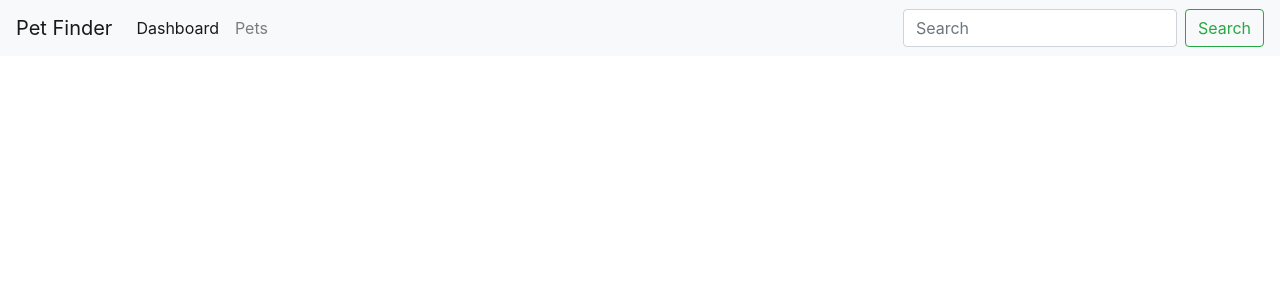
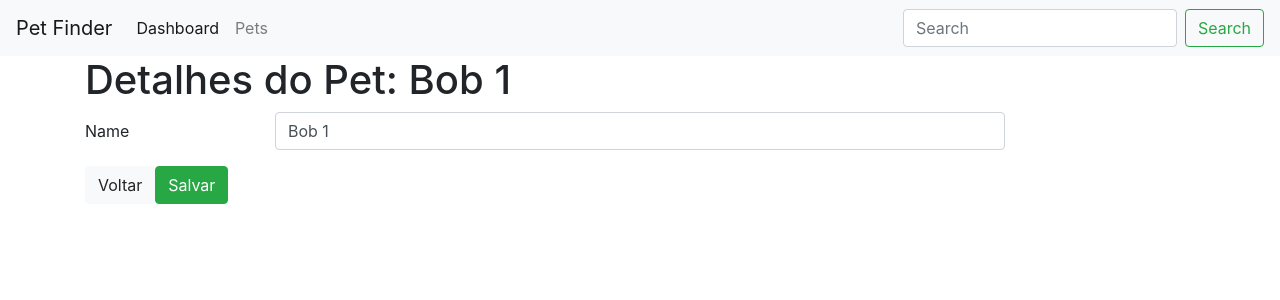
Before and after one commit to guimaraes-lucas/pet-finder-app, an Angular app: page /pets/1 in a window 1280 px wide. Before the commit this address led to /. Shown: the top 300 px of the page. Built offline with nearby package versions, Linux system fonts and the light colour scheme.

Commit message:
feat: add route pets/:id and ajusts in dashboard

```diff
--- a/src/app/dashboard/dashboard.component.html
+++ b/src/app/dashboard/dashboard.component.html
@@ -1 +1,18 @@
 <h1>Painel de controle</h1>
+
+<table class='table'>
+  <thead>
+    <th>Pets</th>
+    <th>Ações</th>
+  </thead>
+  <tbody>
+    <tr *ngFor="let pet of pets">
+      <td>{{ pet.name }}</td>
+      <td>
+        <a [routerLink]="['/pets', pet.id]" class="btn btn-info">
+          Detalhes
+        </a>
+      </td>
+    </tr>
+  </tbody>
+</table>
--- a/src/app/dashboard/dashboard.component.ts
+++ b/src/app/dashboard/dashboard.component.ts
@@ -1,10 +1,21 @@
 import { Component, OnInit } from '@angular/core';
+
+import { Pet } from '../pets/shared/pet.model'
+import { PetService } from '../pets/shared/pet.service'
 
 @Component({
   selector: 'dashboard',
-  templateUrl: './dashboard.component.html',
+  templateUrl: './dashboard.component.html'
 })
 
 export class DashboardComponent{
+  public pets: Pet[];
 
+  public constructor(private petService: PetService){  }
+
+  public ngOnInit(){
+    this.petService.getCityPets()
+      .then((pets) => this.pets = pets)
+      .catch((error_msg) => alert(error_msg));
+  }
 }
--- a/src/app/pets/pet-detail/pet-detail.component.html
+++ b/src/app/pets/pet-detail/pet-detail.component.html
@@ -1,22 +1,16 @@
-<div class="modal fade" id="petDetailModal" tabindex="-1" aria-labelledby="petDetailLabel" aria-hidden="true" *ngIf='pet'>
-  <div class="modal-dialog">
-    <div class="modal-content">
-      <div class="modal-header">
-        <h5 class="modal-title" id="petDetailLabel">Detalhes do Pet: {{ pet.name }}</h5>
-        <button type="button" class="close" data-dismiss="modal" aria-label="Close">
-          <span aria-hidden="true">&times;</span>
-        </button>
-      </div>
-      <div class="modal-body">
-        <input [(ngModel)]="pet.name" class="form-control" type="text">
-        <p>
-          <strong>Nome: </strong> {{ pet.name }}
-        </p>
-      </div>
-      <div class="modal-footer">
-        <button type="button" class="btn btn-secondary" data-dismiss="modal">Close</button>
-        <button type="button" class="btn btn-primary">Save changes</button>
-      </div>
+<h1>Detalhes do Pet: {{ pet?.name }}</h1>
+
+<div *ngIf="pet">
+  <div class="form-group row">
+    <label for="name" class="col-sm-2 col-form-label">Name</label>
+    <div class="col-sm-8">
+      <input [(ngModel)]="pet.name" class="form-control" type="text">
+    </div>
+  </div>
+  <div class="form-group row">
+    <div class="col-sm-8">
+      <button class="btn btn-light" (click)="goBack()">Voltar</button>
+      <button type="submit" class="btn btn-success">Salvar</button>
     </div>
   </div>
 </div>
--- a/src/app/pets/pet-detail/pet-detail.component.ts
+++ b/src/app/pets/pet-detail/pet-detail.component.ts
@@ -1,16 +1,32 @@
-import { Component, Input } from '@angular/core';
+import { Component, OnInit } from '@angular/core';
+import { ActivatedRoute, Params } from '@angular/router';
+import { switchMap } from 'rxjs/operators'
+import { Location } from '@angular/common'
 
 import { Pet } from '../shared/pet.model';
+import { PetService } from '../shared/pet.service';
 
 @Component({
   selector: 'pet-detail',
   templateUrl: './pet-detail.component.html'
 })
 
-export class PetDetailComponent{
-  @Input() public pet: Pet;
+export class PetDetailComponent implements OnInit{
+  public pet: Pet;
 
-  public constructor(){
-    this.pet = new Pet();
+  public constructor(
+    private petService: PetService,
+    private route: ActivatedRoute,
+    private location: Location
+  ){ }
+
+  public ngOnInit(){
+    this.route.params
+      .pipe(switchMap((params: Params) => this.petService.getPet(+params['id'])))
+      .subscribe(pet => this.pet = pet)
+  }
+
+  public goBack(){
+    this.location.back();
   }
 }
--- a/src/app/pets/pets.component.html
+++ b/src/app/pets/pets.component.html
@@ -9,12 +9,12 @@
       <td>{{ pet.id }}</td>
       <td>{{ pet.name }}</td>
       <td>
-        <button class="btn btn-info" data-toggle="modal" data-target="#petDetailModal" (click)="onSelect(pet)">
+        <a [routerLink]="['/pets', pet.id]" class="btn btn-info">
           <svg width="1em" height="1em" viewBox="0 0 16 16" class="bi bi-info-circle-fill" fill="currentColor" xmlns="http://www.w3.org/2000/svg">
             <path fill-rule="evenodd" d="M8 16A8 8 0 1 0 8 0a8 8 0 0 0 0 16zm.93-9.412l-2.29.287-.082.38.45.083c.294.07.352.176.288.469l-.738 3.468c-.194.897.105 1.319.808 1.319.545 0 1.178-.252 1.465-.598l.088-.416c-.2.176-.492.246-.686.246-.275 0-.375-.193-.304-.533L8.93 6.588zM8 5.5a1 1 0 1 0 0-2 1 1 0 0 0 0 2z"/>
           </svg>
           Detalhes
-        </button>
+        </a>
         <button class="btn btn-danger">
           <svg width="1em" height="1em" viewBox="0 0 16 16" class="bi bi-trash-fill" fill="currentColor" xmlns="http://www.w3.org/2000/svg">
             <path fill-rule="evenodd" d="M2.5 1a1 1 0 0 0-1 1v1a1 1 0 0 0 1 1H3v9a2 2 0 0 0 2 2h6a2 2 0 0 0 2-2V4h.5a1 1 0 0 0 1-1V2a1 1 0 0 0-1-1H10a1 1 0 0 0-1-1H7a1 1 0 0 0-1 1H2.5zm3 4a.5.5 0 0 1 .5.5v7a.5.5 0 0 1-1 0v-7a.5.5 0 0 1 .5-.5zM8 5a.5.5 0 0 1 .5.5v7a.5.5 0 0 1-1 0v-7A.5.5 0 0 1 8 5zm3 .5a.5.5 0 0 0-1 0v7a.5.5 0 0 0 1 0v-7z"/>
@@ -25,5 +25,3 @@
     </tr>
   </tbody>
 </table>
-
-<pet-detail [pet]="selectedPet"></pet-detail>
--- a/src/app/pets/pets.component.ts
+++ b/src/app/pets/pets.component.ts
@@ -5,8 +5,7 @@ import { PetService } from './shared/pet.service';
 
 @Component({
   selector: 'pets',
-  templateUrl: './pets.component.html',
-  providers: [ PetService ]
+  templateUrl: './pets.component.html'
 })
 
 export class PetsComponent implements OnInit{
--- a/src/app/pets/shared/pet.service.ts
+++ b/src/app/pets/shared/pet.service.ts
@@ -84,4 +84,22 @@ export class PetService{
     return promise;
   }
 
+  public getCityPets(): Promise<Pet[]> {
+    let promise = new Promise<Pet[]>((resolve, reject) => {
+      if (PETS.length > 0) {
+          resolve(PETS.slice(0, 3));
+      } else {
+        let error_msg = 'NÃO HÁ PETS';
+        reject(error_msg);
+      }
+    })
+
+    return promise;
+  }
+
+  public getPet(id: number): Promise<Pet> {
+    return this.getPets()
+      .then(tasks => tasks.find(task => task.id === id));
+  }
+
 }
```
Also changed, not shown: src/app/app.module.ts (+8 -1 lines).
